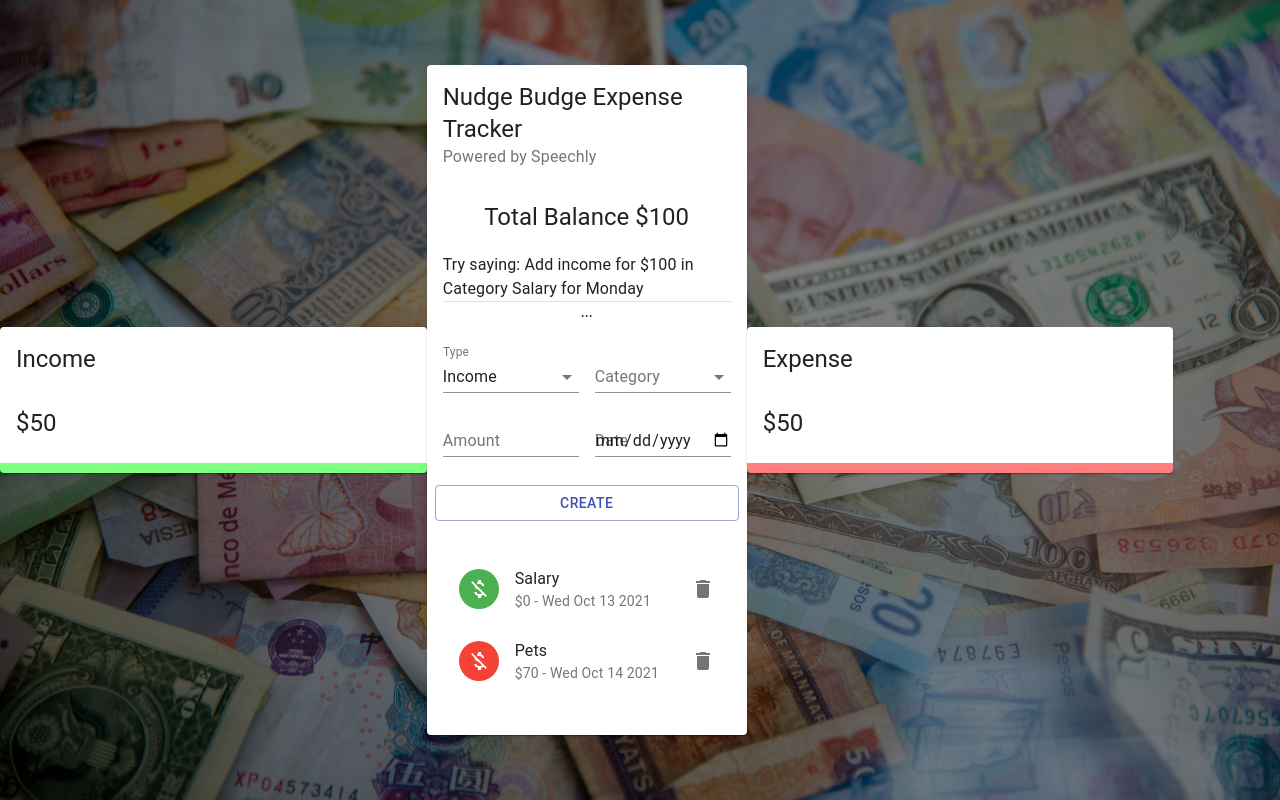
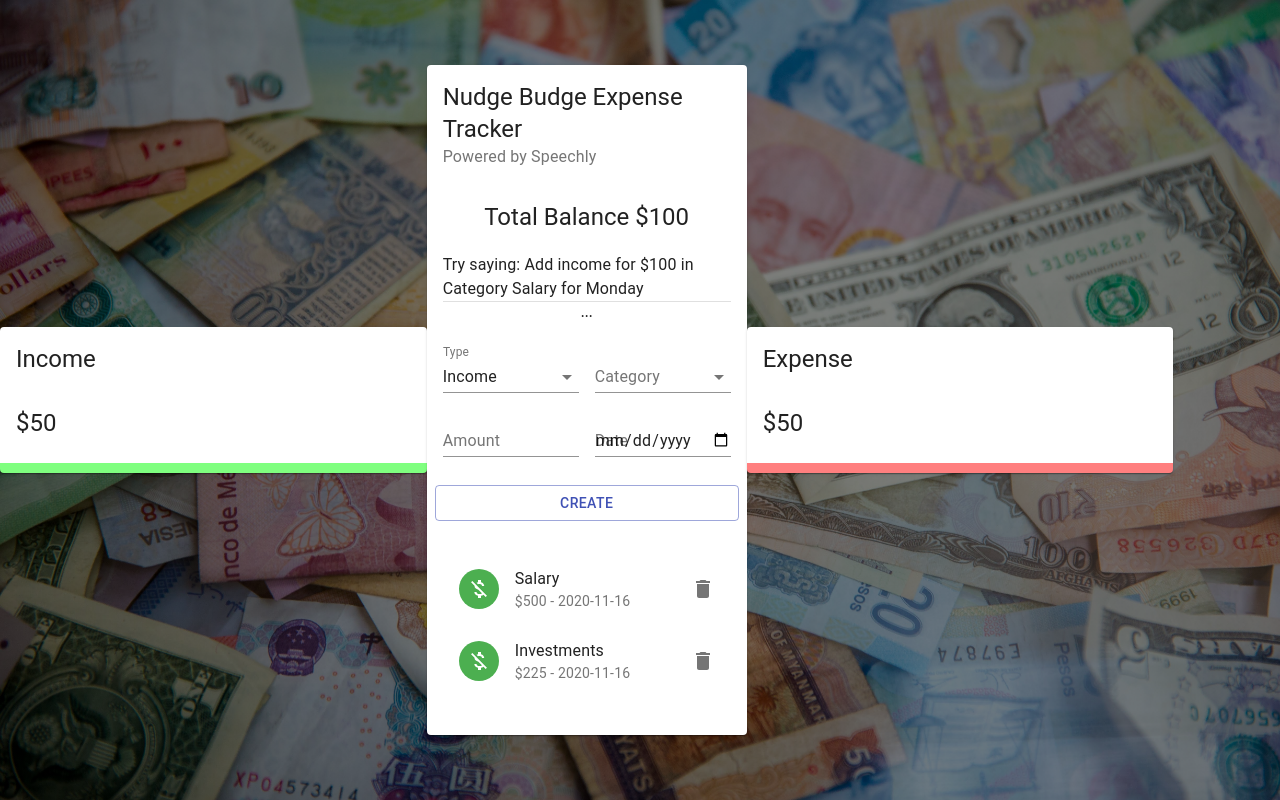
Before and after one commit to zzeroyzz/nudge_budge_expense_tracker, a React (Create React App) app in the folder nudge_budge_expense_tracker/: page / in a window 1280 px wide. Built offline with nearby package versions, Linux system fonts and the light colour scheme.

Commit message:
removed static data

```diff
--- a/nudge_budge_expense_tracker/src/components/Main/List/List.jsx
+++ b/nudge_budge_expense_tracker/src/components/Main/List/List.jsx
@@ -2,40 +2,17 @@
 import {List as MUIList, ListItem, ListItemAvatar, ListItemText, Avatar, ListItemSecondaryAction, IconButton, Slide} from '@material-ui/core';
 import {Delete, MoneyOff} from '@material-ui/icons';
 
-import {NudgeBudgeExpenseTrackerContext} from '../../../context/Context';
+import {NudgeBudgeExpenseTrackerContext} from '../../../context/context';
 import useStyles from './styles';
 
 const List = () => {
     const classes = useStyles();
-    const {deleteTransaction} = useContext(NudgeBudgeExpenseTrackerContext)
+    const {transactions, deleteTransaction} = useContext(NudgeBudgeExpenseTrackerContext)
 
-    const transaction = [
-        {
-            id: 1,
-            type:'Income',
-            category:'Salary',
-            amount:'$0',
-            date:'Wed Oct 13 2021'
-        },
-        {
-            id: 2,
-            type:'Expense',
-            category:'Pets',
-            amount:'$70',
-            date:'Wed Oct 14 2021'
-        },
-        {
-            id: 3,
-            type:'Expense',
-            category:'Car',
-            amount:'$500',
-            date:'Wed Oct 15 2021'
-        }
-
-    ]
+    console.log(transactions)
     return (
-        <MUIList dense={false} className = {classes.list}>
-            {transaction.map((transaction) =>(
+        <MUIList dense={false} className={classes.list}>
+      {transactions.map((transaction) => (
         <Slide direction="down" in mountOnEnter unmountOnExit key={transaction.id}>
           <ListItem>
             <ListItemAvatar>
@@ -43,16 +20,15 @@
                 <MoneyOff />
               </Avatar>
             </ListItemAvatar>
-                        <ListItemText primary={transaction.category} secondary={`${transaction.amount} - ${transaction.date}`}/>
+            <ListItemText primary={transaction.category} secondary={`$${transaction.amount} - ${transaction.date}`} />
             <ListItemSecondaryAction>
-                            <IconButton edge="end" aria-label="delete" onClick="">
+              <IconButton edge="end" aria-label="delete" onClick={() => deleteTransaction(transaction.id)}>
                 <Delete />
               </IconButton>
             </ListItemSecondaryAction>
           </ListItem>
         </Slide>
       ))}
-
     </MUIList>
     )
 }
```
Lines whose indentation alone changed are shown as unchanged.
